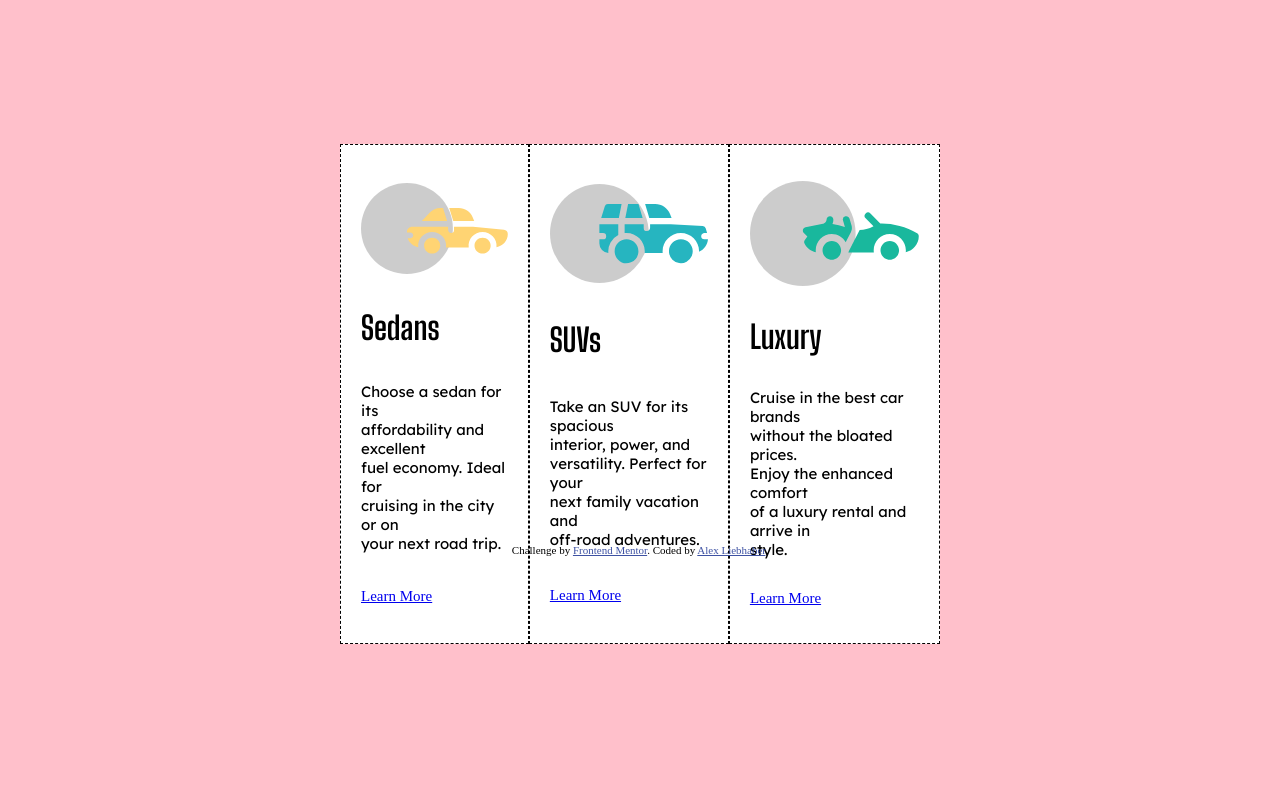
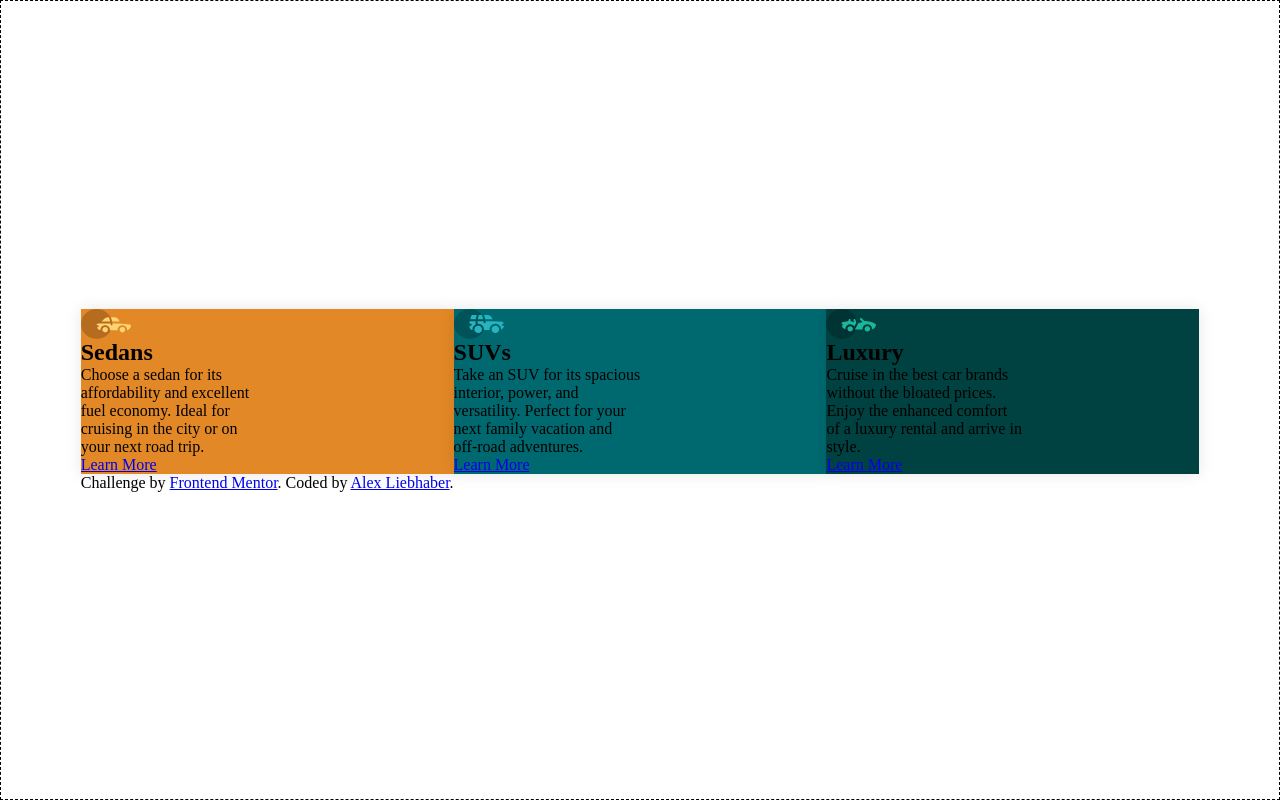
Before and after one commit to AlexLieb83/columnCardComponent, a plain HTML site: page index.html in a window 1280 px wide. Drawn offline with Linux system fonts and the light colour scheme.

Commit message:
still working on getting the layout right

```diff
--- a/index.html
+++ b/index.html
@@ -14,17 +14,6 @@
     <link rel="stylesheet" href="style.css" />
 
     <title>Frontend Mentor | 3-column preview card component</title>
-
-    <!-- Feel free to remove these styles or customise in your own stylesheet 👍 -->
-    <style>
-      .attribution {
-        font-size: 11px;
-        text-align: center;
-      }
-      .attribution a {
-        color: hsl(228, 45%, 44%);
-      }
-    </style>
   </head>
   <body>
     <main class="container">
@@ -64,13 +53,13 @@
         </p>
         <a href="#">Learn More</a>
       </div>
+      <footer class="attribution">
+        Challenge by
+        <a href="https://www.frontendmentor.io?ref=challenge" target="_blank"
+          >Frontend Mentor</a
+        >. Coded by
+        <a href="https://alexliebhaber.netlify.app/">Alex Liebhaber</a>.
+      </footer>
     </main>
-    <div class="attribution">
-      Challenge by
-      <a href="https://www.frontendmentor.io?ref=challenge" target="_blank"
-        >Frontend Mentor</a
-      >. Coded by
-      <a href="https://alexliebhaber.netlify.app/">Alex Liebhaber</a>.
-    </div>
   </body>
 </html>
--- a/style.css
+++ b/style.css
@@ -1,9 +1,10 @@
 @import url("https://fonts.googleapis.com/css2?family=Big+Shoulders+Display:wght@700&family=Lexend+Deca&display=swap");
 
 :root {
-  --orange: hsl(31, 77%, 52%);
-  --cyan: hsl(184, 100%, 22%);
-  --dark-cyan: hsl(179, 100%, 13%);
+  /* background colors */
+  --sedan: hsl(31, 77%, 52%);
+  --suv: hsl(184, 100%, 22%);
+  --luxury: hsl(179, 100%, 13%);
   /* for paragraphs */
   --white: hsla(0, 0%, 100%, 0.75);
   /* for background, headings, buttons */
@@ -17,44 +18,50 @@
 }
 
 body {
-  font-size: 15px;
+  width: 100%;
+  height: 100vh;
   display: flex;
   flex-direction: column;
   justify-content: center;
   align-items: center;
-  background: pink;
-  width: 100vw;
-  height: 100vh;
-}
-
-h2 {
-  font-family: "Big Shoulders Display";
-  font-size: 2rem;
-}
-
-p {
-  font-family: "Lexend Deca";
+  border: 1px dashed black;
 }
 
 .container {
-  background-color: red;
-  max-width: 600px;
-  height: 300px;
-  display: flex;
-  justify-content: center;
-  align-items: center;
+  display: grid;
+  grid-template-columns: repeat(3, 1fr);
+  max-width: 1200px;
+  margin: 0 auto;
+  border-radius: 20px;
 }
 
 .card {
-  background-color: white;
-  border: 1px dashed black;
-  height: 500px;
   display: flex;
   flex-direction: column;
-  justify-content: space-around;
-  padding: 20px;
+  background-color: #fff;
+  box-shadow: 0px 0px 15px rgba(0, 0, 0, 0.1);
+  overflow: hidden;
 }
 
-/* Mobile view */
-/* @media (max-width: 375px) {
-} */ ;
+.card > img {
+  width: 50px;
+  height: 30px;
+}
+
+.sedan {
+  background-color: var(--sedan);
+}
+
+.suv {
+  background-color: var(--suv);
+}
+
+.luxury {
+  background-color: var(--luxury);
+}
+
+@media (max-width: 768px) {
+  .container {
+    grid-template-columns: 1fr; /* or grid-template-columns: 100%; */
+  }
+}
```
